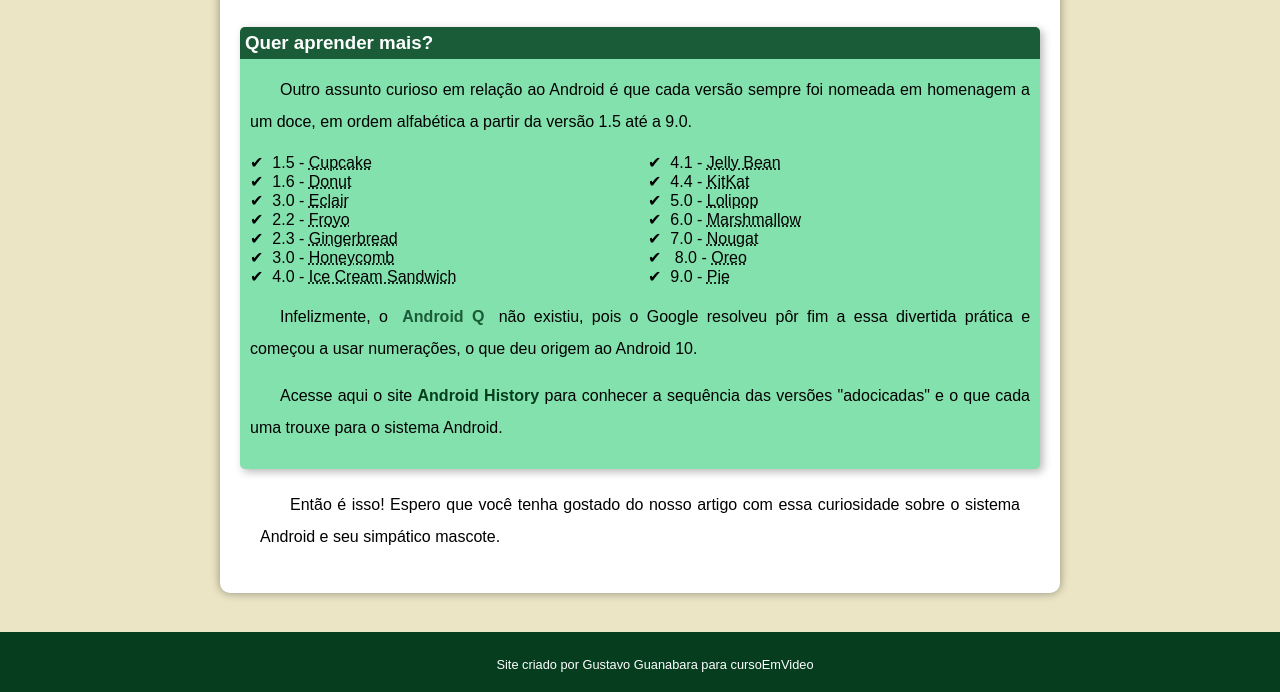
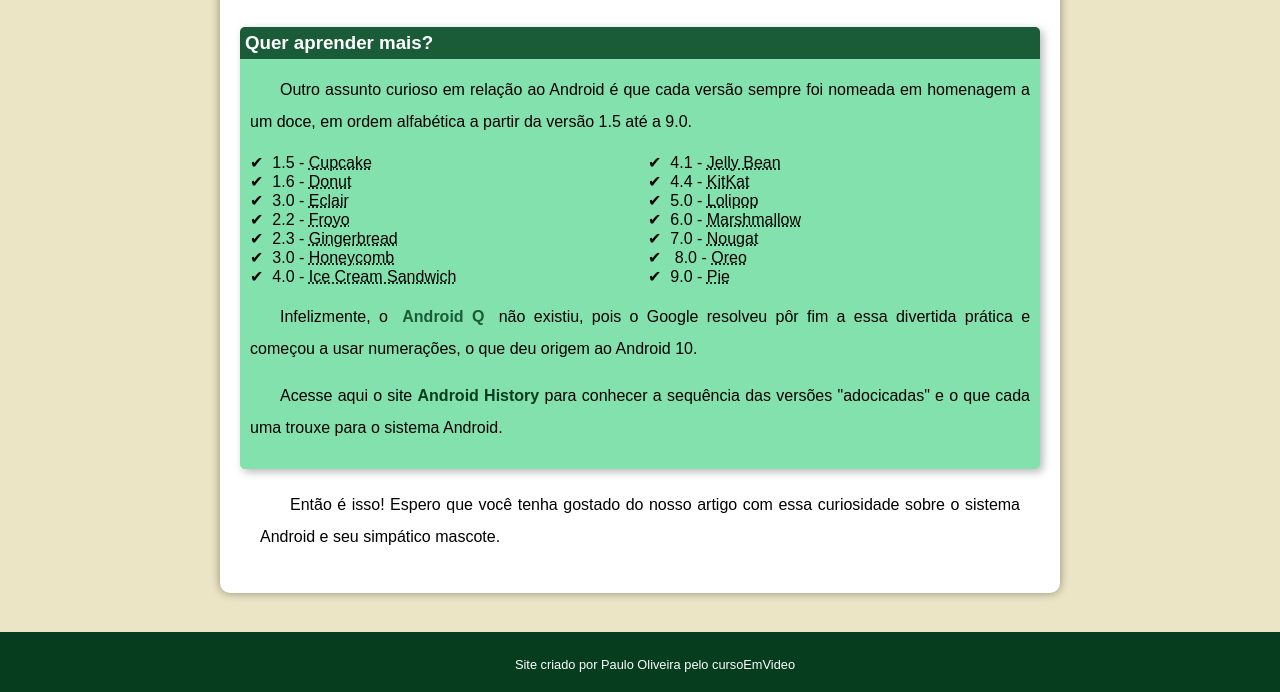
Before and after one commit to PauloJava-Coffee/projeto-androi, a plain HTML site: page index.html in a window 1280 px wide. Shown: the part 2382-3074 px from the top of the page. Drawn offline with Linux system fonts and the light colour scheme.

Commit message:
Mudança no rodapé

```diff
--- a/index.html
+++ b/index.html
@@ -152,7 +152,7 @@ Click nbfs://nbhost/SystemFileSystem/Templates/Other/html.html to edit this temp
             </article>
         </main>
         <footer>
-            <p>Site criado por Gustavo Guanabara para cursoEmVideo</p>
+            <p>Site criado por Paulo Oliveira pelo cursoEmVideo</p>
         </footer>
     </body>
 </html>
```
